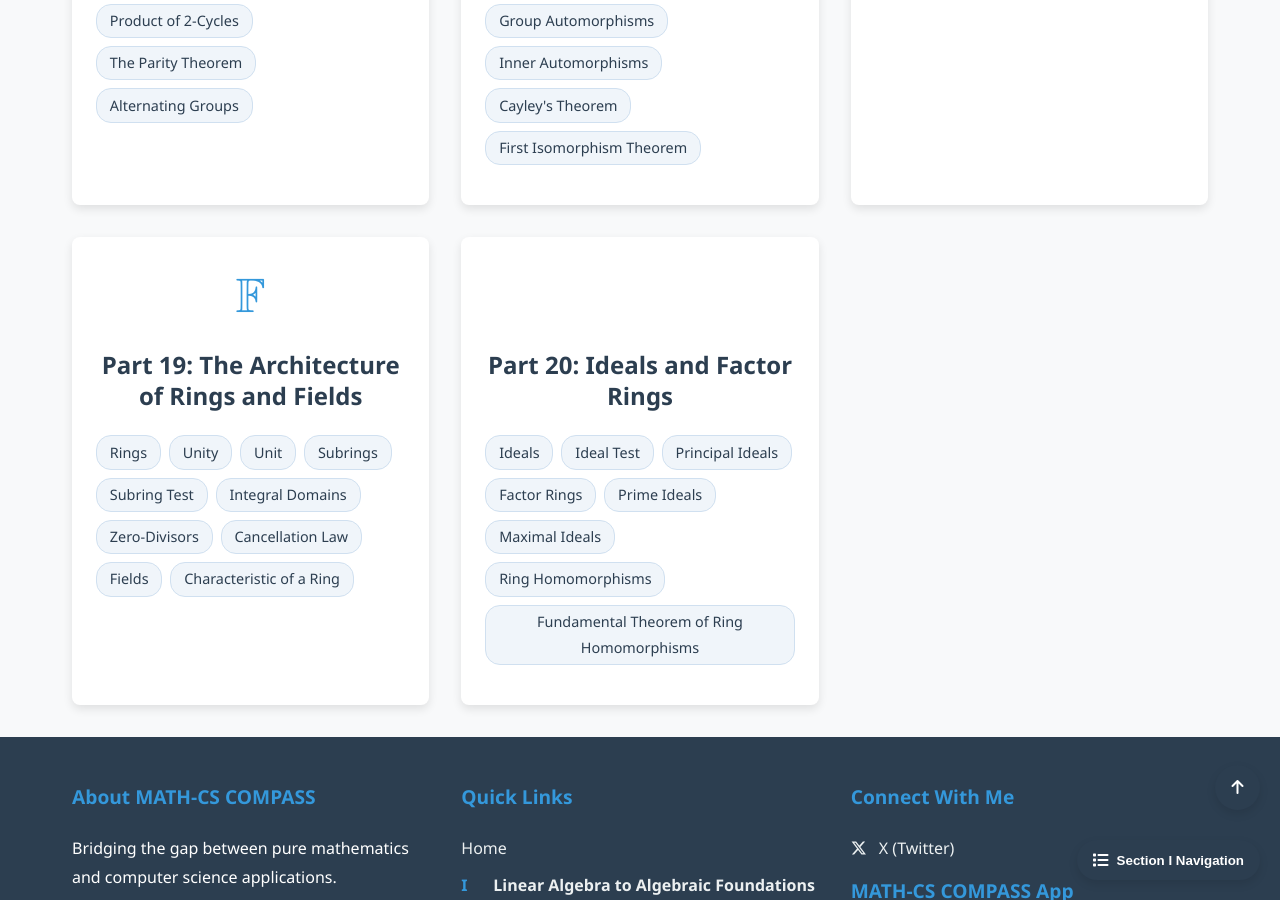
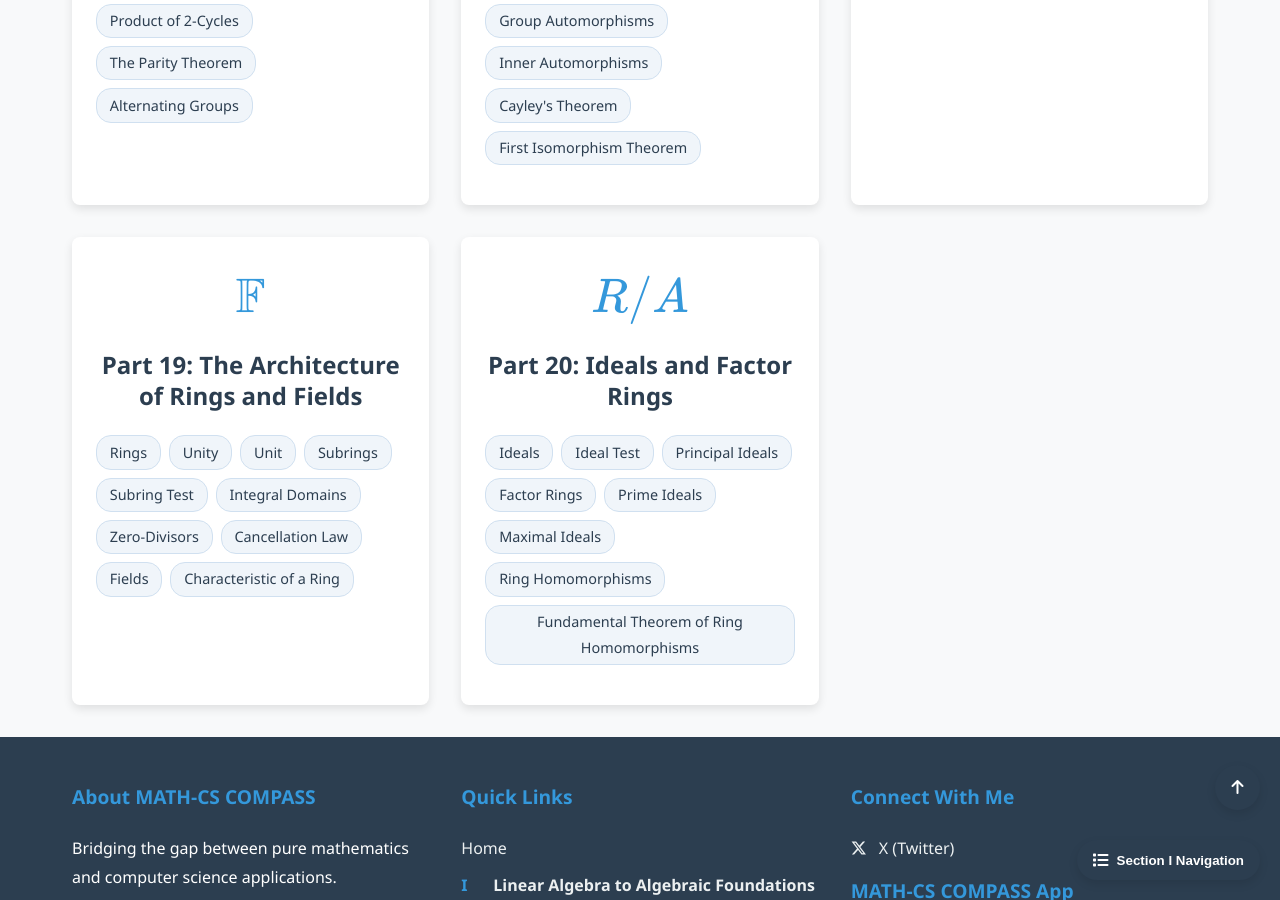
Before and after one commit to Yusukey01/yusukey01.github.io, a Jekyll site: the page built from Mathematics/Linear_algebra/linear_algebra.html, in a window 1280 px wide and 900 px high, scrolled down 4057 px. Built offline with Jekyll 4.4.1, drawn with Linux system fonts in a browser that asks for light colours.

```diff
--- a/Mathematics/Linear_algebra/linear_algebra.html
+++ b/Mathematics/Linear_algebra/linear_algebra.html
@@ -396,7 +396,7 @@ uses_python: false
                     </div>
 
                     <div class="card">
-                        <div class="card-icon">\(\)</div>
+                        <div class="card-icon">\(R / A\)</div>
                         <h3><a href="ideals.html">Part 20: Ideals and Factor Rings</a></h3>
                         <div class="keywords">
                             <span>Ideals</span>
```
